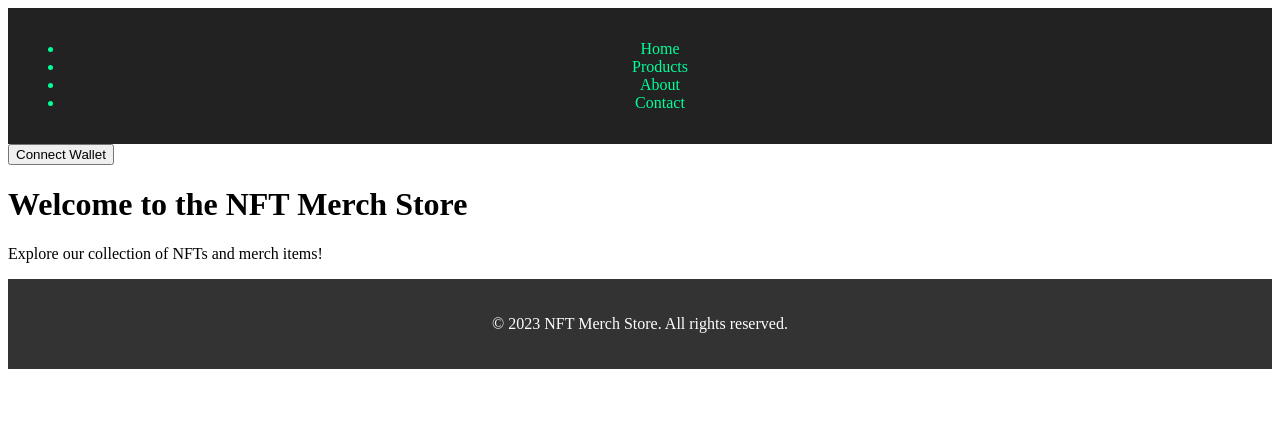
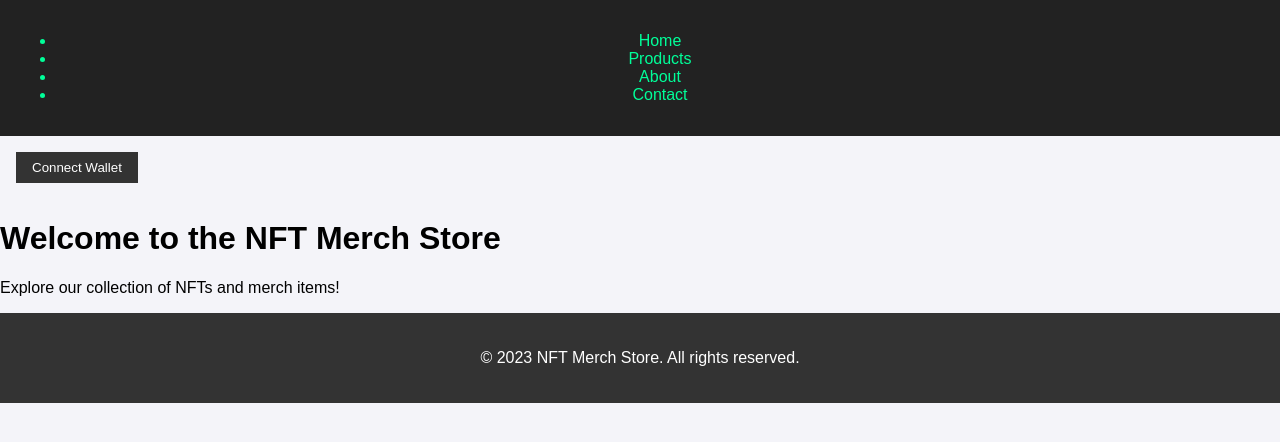
Before and after one commit to DesperadoMonkeyCrypto/frontend, a React (Create React App) app: page / in a window 1280 px wide. Shown: the top 442 px of the page. Built offline with nearby package versions, Linux system fonts and the light colour scheme; no server answers.

Commit message:
modified:   src/App.js 	new file:   src/styles/styles.css

```diff
--- a/src/App.js
+++ b/src/App.js
@@ -7,6 +7,8 @@ import Footer from './components/Footer';
 import Home from './components/Home';
 import Products from './components/Products';
 import WalletConnect from './components/WalletConnect';
+import './styles/styles.css';
+
 
 const App = () => {
     const [walletAddress, setWalletAddress] = useState(null);
--- /dev/null
+++ b/src/styles/styles.css
@@ -0,0 +1,35 @@
+body {
+    font-family: Arial, sans-serif;
+    margin: 0;
+    padding: 0;
+    background-color: #f4f4f9;
+}
+
+.header, .footer {
+    background-color: #333;
+    color: white;
+    text-align: center;
+    padding: 1rem;
+}
+
+.main-content {
+    padding: 2rem;
+}
+
+.products-container {
+    text-align: center;
+    padding: 1rem;
+}
+
+button {
+    padding: 0.5rem 1rem;
+    margin: 1rem;
+    background-color: #333;
+    color: white;
+    border: none;
+    cursor: pointer;
+}
+
+button:hover {
+    background-color: #555;
+}
```
